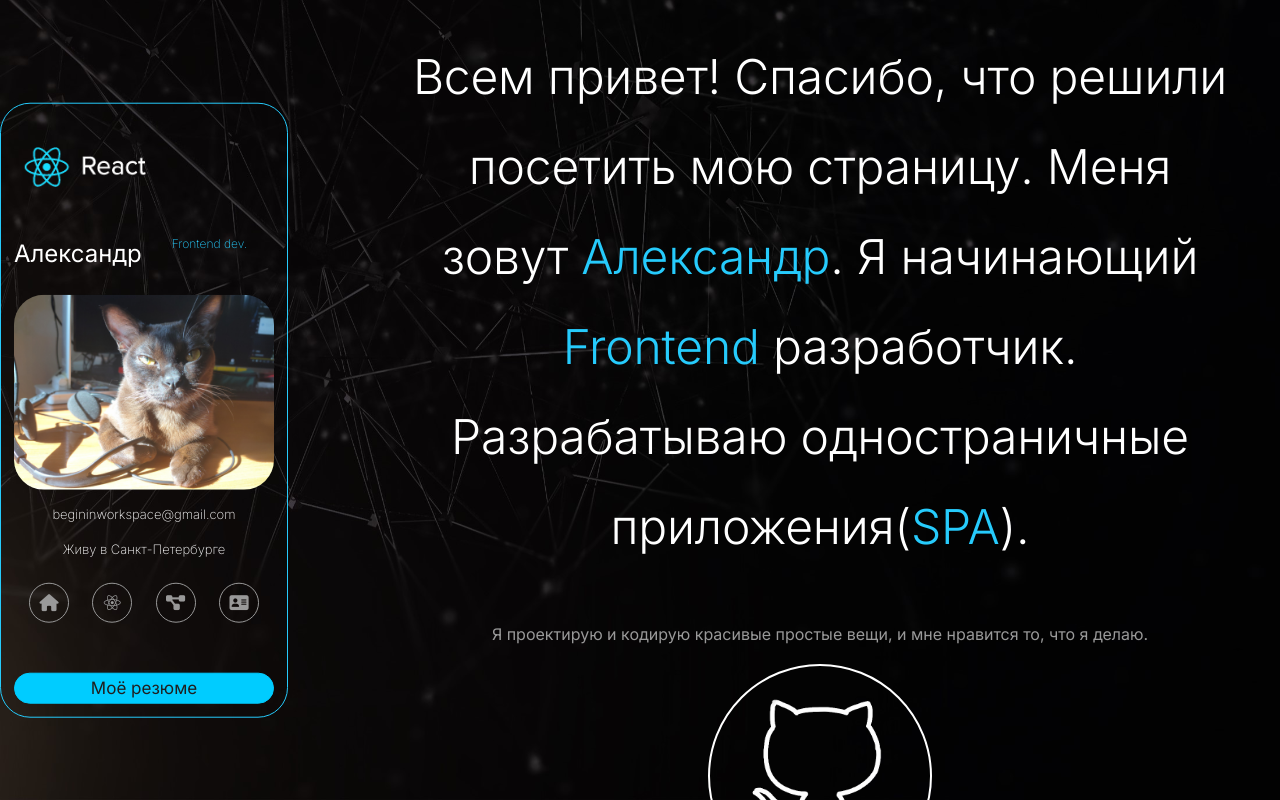
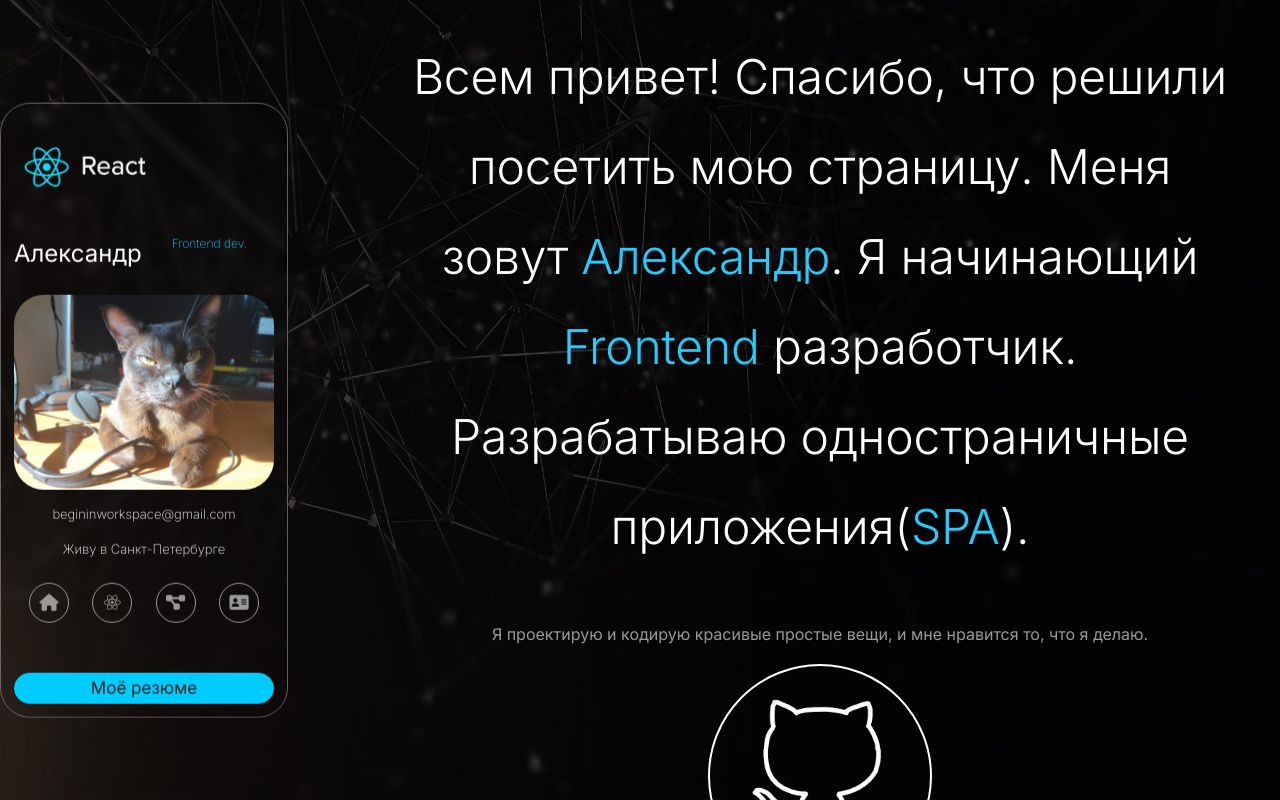
Before and after one commit to boevoivertolet/portfolio, a React (Create React App) app: page / in a window 1280 px wide. Shown: the top 800 px of the page. Built offline with nearby package versions, Linux system fonts and the light colour scheme.

Commit message:
add blur for photo / textarea

```diff
--- a/src/components/Contacts/Contacts.module.css
+++ b/src/components/Contacts/Contacts.module.css
@@ -35,6 +35,7 @@
 
 
 .content {
+    backdrop-filter: blur(5px);
     height: 100%;
     width: 100%;
     display: flex;
--- a/src/components/Main/Main.module.css
+++ b/src/components/Main/Main.module.css
@@ -70,12 +70,13 @@
 
 
 .mainPhoto {
+    backdrop-filter: blur(5px);
     transition: transform 1.5s;
     padding: 13px;
     margin-top: 10px;
     width: 260px;
     border-radius: 30px;
-    border: 1px solid #26CBFC;
+    border: 1px solid #9999;
     position: fixed;
     top: 50%;
     transform: translateY(-50%);
@@ -114,7 +115,7 @@
 }
 .mainPhoto:hover{
     transition: 0.3s;
-    box-shadow: 2px 2px 2px #26CBFC;
+
 }
 
 .gitImg {
```
